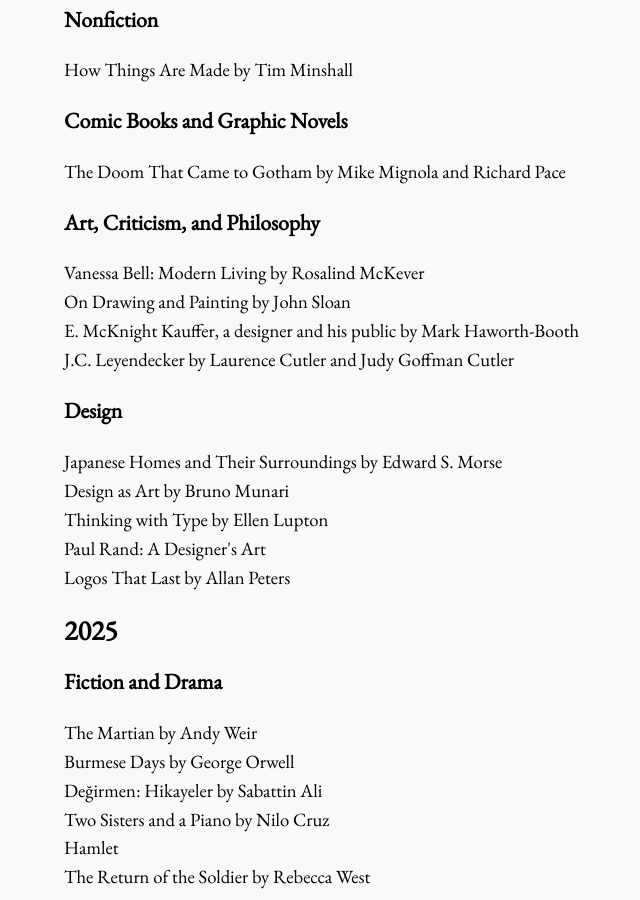
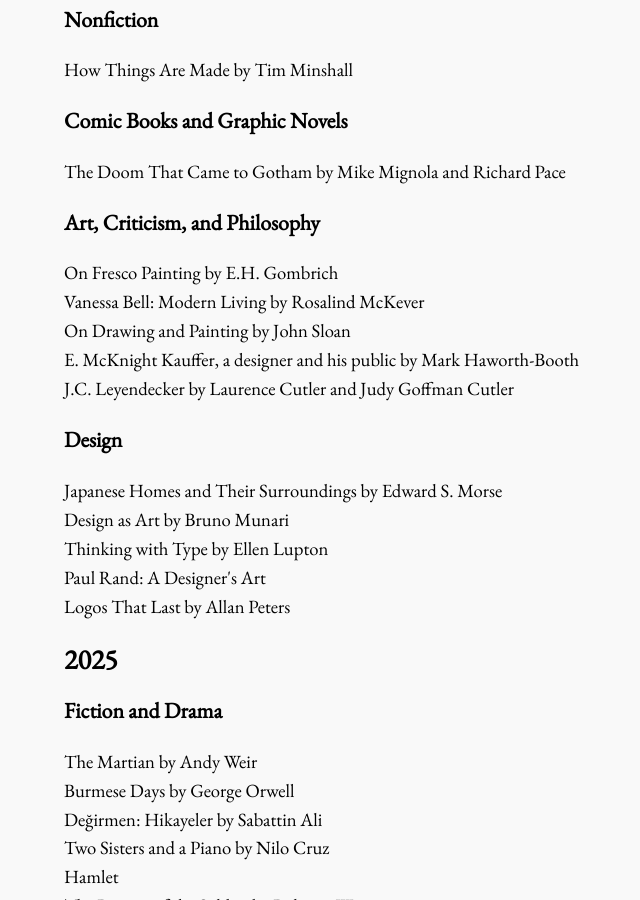
Before and after one commit to bora-uyumazturk/bora-uyumazturk.github.io, a Jekyll site: the page built from reading.html, in a window 1280 px wide and 900 px high, scrolled down 436 px. Shown: the whole window, without its empty margins (108-748 px from the left). Built offline with Jekyll 4.4.1, drawn with Linux system fonts in a browser that asks for light colours.

Commit message:
Update reading.html

```diff
--- a/reading.html
+++ b/reading.html
@@ -29,6 +29,7 @@ title: Reading
 
   <h3>Art, Criticism, and Philosophy</h3>
 
+  On Fresco Painting by E.H. Gombrich <br>
   Vanessa Bell: Modern Living by Rosalind McKever <br>
   On Drawing and Painting by John Sloan <br>
   E. McKnight Kauffer, a designer and his public by Mark Haworth-Booth <br>
```
